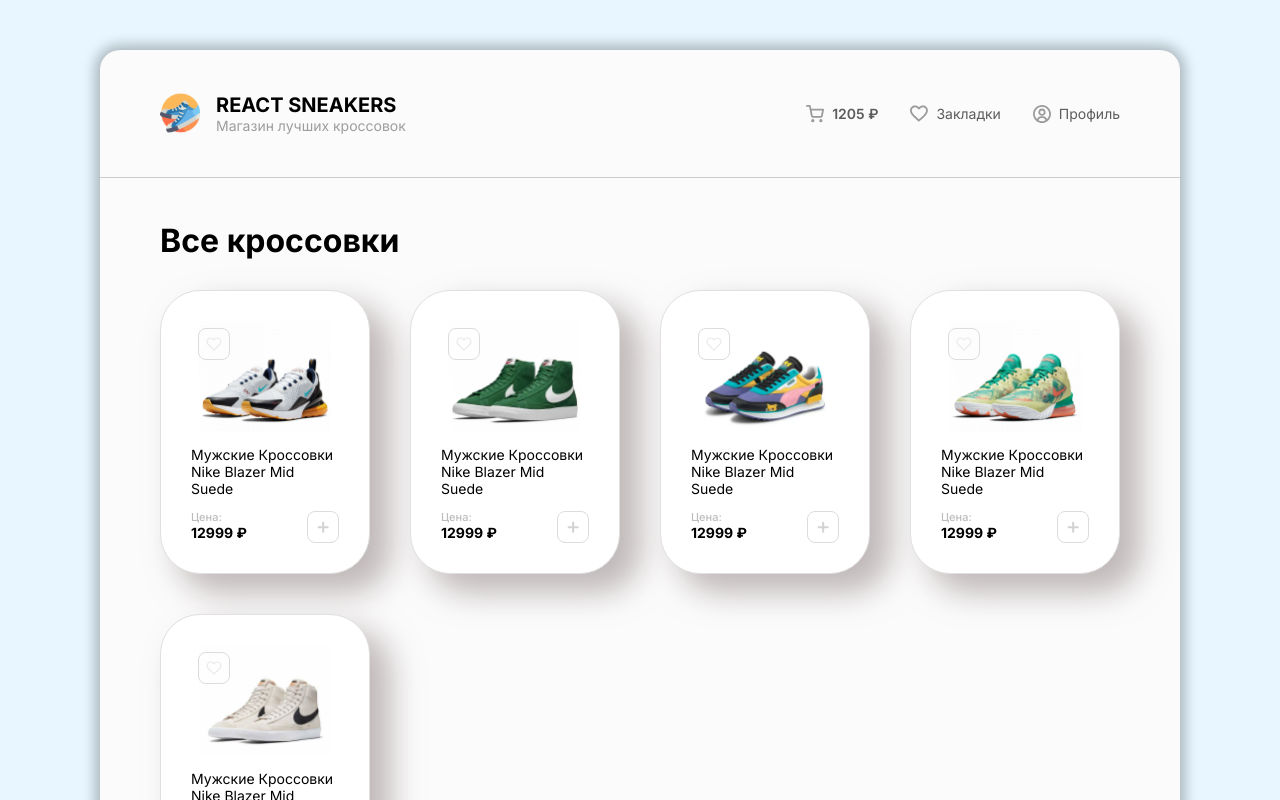
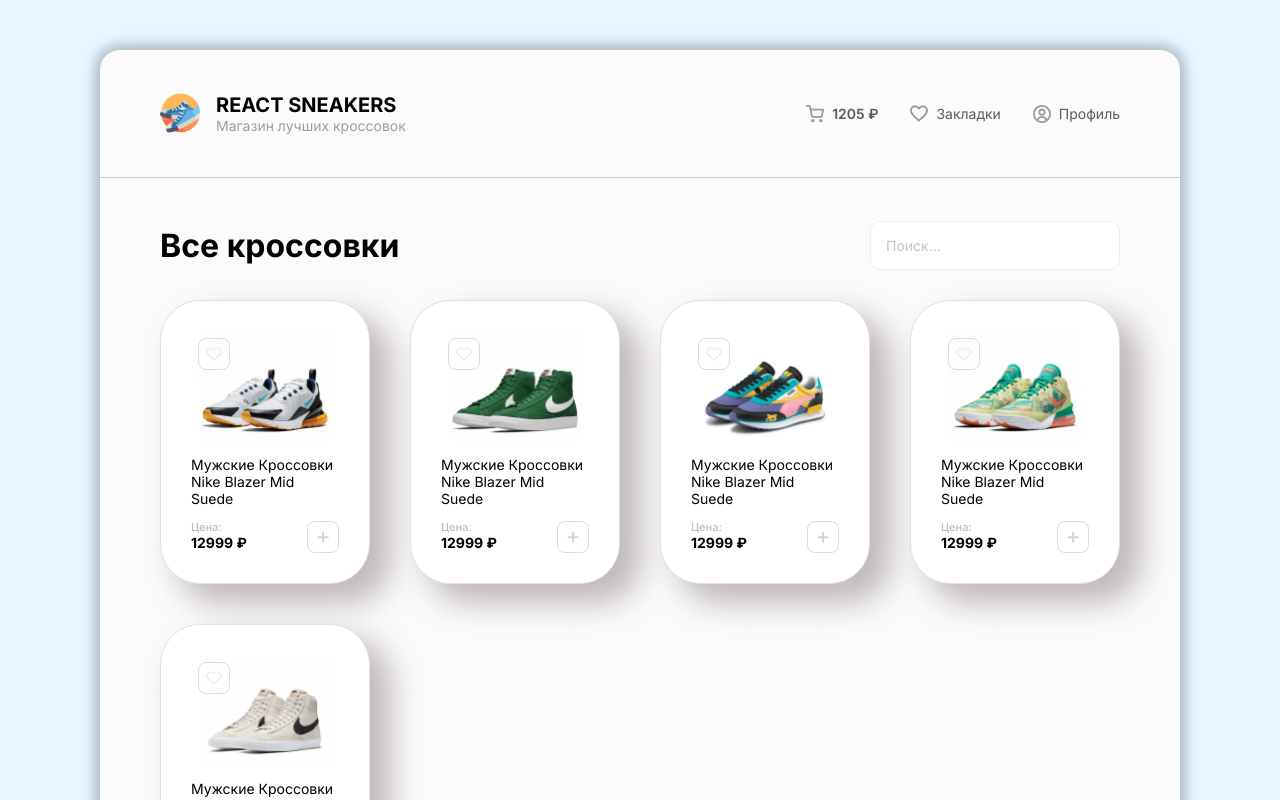
Before and after one commit to DmitryPanikarovsky/react-sneakers, a React (Create React App) app: page / in a window 1280 px wide. Shown: the top 800 px of the page. Built offline with nearby package versions, Linux system fonts and the light colour scheme.

Commit message:
add input

```diff
--- a/src/App.jsx
+++ b/src/App.jsx
@@ -41,7 +41,10 @@ function App() {
                 </div>
             </header>
             <div className="content">
-                <h1>Все кроссовки</h1>
+				<div className="content__header">
+                	<h1>Все кроссовки</h1>
+					<input className='input' placeholder='Поиск...'/>
+				</div>
                 <ul className="cards">
                     <li className="card">
 						<div className="card__bookmarks">
--- a/src/styles/App.scss
+++ b/src/styles/App.scss
@@ -82,6 +82,41 @@
         display: flex;
         flex-direction: column;
         gap: 30px;
+
+        &__header {
+            display: flex;
+            justify-content: space-between;
+            align-items: center;
+
+            .input {
+                width: 250px;
+                font-size: 14px;
+                font-style: normal;
+                font-weight: 400;
+                color: #000;
+                border: 1px solid #EEE;
+                border-radius: 10px;
+                padding: 15px;
+
+                &:active,
+                &:focus {
+                    outline: 0;
+                    outline-offset: 0;
+                }
+
+                &:-webkit-autofill,
+                &:-webkit-autofill:hover,
+                &:-webkit-autofill:focus {
+                    -webkit-background-clip: #fff;
+                    transition: background-color 5000s ease-in-out 0s;
+                }
+
+                &::placeholder {
+                    color: #c4c4c4;
+                }
+            }
+        }
+
 
         .cards {
             display: flex;
```
